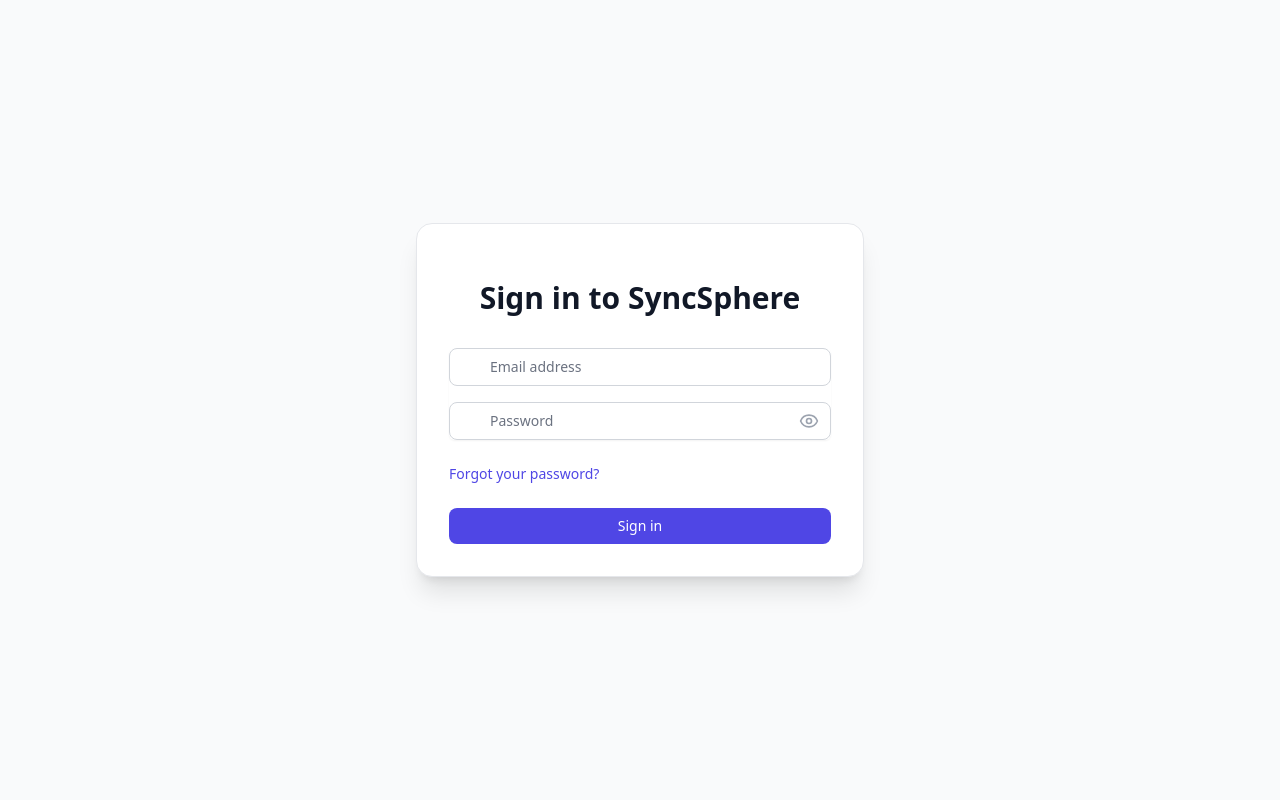
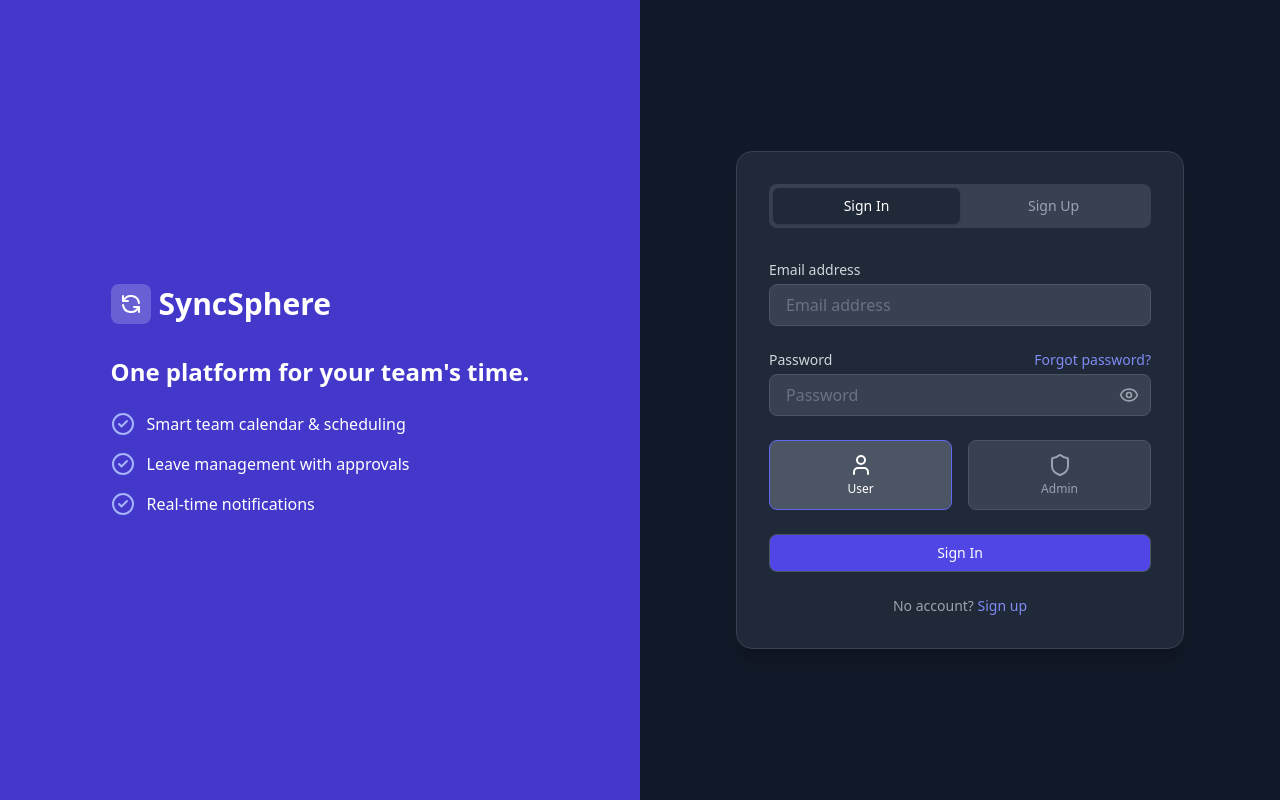
Before and after one commit to jaycoll1999/Syncsphere_frontend_2026, a React (Vite) app: page /login in a window 1280 px wide. Built offline with nearby package versions, Linux system fonts and the light colour scheme.

Commit message:
login pages

```diff
--- a/src/App.jsx
+++ b/src/App.jsx
@@ -4,7 +4,7 @@
 import 'react-toastify/dist/ReactToastify.css'
 
 // Guards
-import { ProtectedRoute, PublicRoute, AdminRoute } from './utils/roleGuard'
+import { ProtectedRoute, PublicRoute, AdminRoute } from './utils/roleGuard.jsx'
 
 // Layout
 import Layout from './components/layout/Layout'
--- a/src/pages/auth/LoginPage.jsx
+++ b/src/pages/auth/LoginPage.jsx
@@ -4,10 +4,12 @@
 import { useAuthStore } from '../../store/authStore'
 import axiosInstance from '../../api/axiosInstance'
 import { toast } from 'react-toastify'
-import { Eye, EyeOff, Lock, Mail } from 'lucide-react'
+import { Eye, EyeOff, User, Shield, CheckCircle2 } from 'lucide-react'
 import Button from '../../components/shared/Button'
 
 const LoginPage = () => {
+  const [activeTab, setActiveTab] = useState('signin')
+  const [selectedRole, setSelectedRole] = useState('user')
   const { register, handleSubmit, formState: { errors } } = useForm()
   const [showPassword, setShowPassword] = useState(false)
   const navigate = useNavigate()
@@ -17,91 +19,207 @@
   const onSubmit = async (data) => {
     setLoading(true)
     try {
-      const response = await axiosInstance.post('/auth/login', data)
+      const endpoint = activeTab === 'signin' ? '/auth/login' : '/auth/register'
+      const payload = { ...data, role: selectedRole.toUpperCase() }
+
+      const response = await axiosInstance.post(endpoint, payload)
       const { user, token } = response.data
+
+      if (selectedRole === 'admin' && user.role !== 'ADMIN') {
+        toast.error('Access denied. This login is for administrators only.')
+        setLoading(false)
+        return
+      }
+
       login(user, token)
-      toast.success('Logged in successfully!')
+      toast.success(`Logged in successfully as ${selectedRole}!`)
+
+      if (user.role === 'ADMIN') {
+        navigate('/admin')
+      } else {
         navigate('/dashboard')
+      }
     } catch (error) {
-      toast.error(error.response?.data?.message || 'Failed to login')
+      toast.error(error.response?.data?.message || 'Authentication failed')
     } finally {
       setLoading(false)
     }
   }
 
   return (
-    <div className="min-h-screen flex items-center justify-center bg-gray-50 dark:bg-gray-900 py-12 px-4 sm:px-6 lg:px-8">
-      <div className="max-w-md w-full space-y-8 bg-white dark:bg-gray-800 p-8 rounded-2xl shadow-xl border border-gray-200 dark:border-gray-700">
+    <div className="min-h-screen flex bg-gray-900 text-white">
+      {/* Left Side - Promo */}
+      <div className="hidden lg:flex lg:w-1/2 bg-indigo-700 p-12 flex-col justify-center">
+        <div className="max-w-md mx-auto">
+          <div className="flex items-center space-x-2 mb-8">
+            <div className="w-10 h-10 bg-white/20 rounded-lg flex items-center justify-center">
+              <svg className="w-6 h-6 text-white" fill="none" viewBox="0 0 24 24" stroke="currentColor">
+                <path strokeLinecap="round" strokeLinejoin="round" strokeWidth="2" d="M4 4v5h.582m15.356 2A8.001 8.001 0 004.582 9m0 0H9m11 11v-5h-.581m0 0a8.003 8.003 0 01-15.357-2m15.357 2H15" />
+              </svg>
+            </div>
+            <h1 className="text-3xl font-bold text-white">SyncSphere</h1>
+          </div>
+
+          <h2 className="text-2xl font-semibold mb-6">One platform for your team's time.</h2>
+
+          <ul className="space-y-4">
+            <li className="flex items-center space-x-3">
+              <CheckCircle2 className="h-6 w-6 text-indigo-300" />
+              <span>Smart team calendar & scheduling</span>
+            </li>
+            <li className="flex items-center space-x-3">
+              <CheckCircle2 className="h-6 w-6 text-indigo-300" />
+              <span>Leave management with approvals</span>
+            </li>
+            <li className="flex items-center space-x-3">
+              <CheckCircle2 className="h-6 w-6 text-indigo-300" />
+              <span>Real-time notifications</span>
+            </li>
+          </ul>
+        </div>
+      </div>
+
+      {/* Right Side - Form */}
+      <div className="w-full lg:w-1/2 flex items-center justify-center p-8 bg-gray-900">
+        <div className="max-w-md w-full bg-gray-800 p-8 rounded-2xl shadow-xl border border-gray-700">
+          {/* Tabs */}
+          <div className="flex bg-gray-700 rounded-lg p-1 mb-8">
+            <button
+              type="button"
+              className={`flex-1 py-2 text-sm font-medium rounded-md transition-colors ${activeTab === 'signin' ? 'bg-gray-800 text-white shadow' : 'text-gray-400 hover:text-white'}`}
+              onClick={() => setActiveTab('signin')}
+            >
+              Sign In
+            </button>
+            {selectedRole === 'user' && (
+              <button
+                type="button"
+                className={`flex-1 py-2 text-sm font-medium rounded-md transition-colors ${activeTab === 'signup' ? 'bg-gray-800 text-white shadow' : 'text-gray-400 hover:text-white'}`}
+                onClick={() => setActiveTab('signup')}
+              >
+                Sign Up
+              </button>
+            )}
+          </div>
+
+          <form className="space-y-6" onSubmit={handleSubmit(onSubmit)}>
+            {activeTab === 'signup' && (
               <div>
-          <h2 className="mt-6 text-center text-3xl font-extrabold text-gray-900 dark:text-white">
-            Sign in to SyncSphere
-          </h2>
+                <label className="block text-sm font-medium text-gray-300 mb-1">Name</label>
+                <input
+                  type="text"
+                  className="w-full px-4 py-2 bg-gray-700 border border-gray-600 rounded-lg text-white focus:outline-none focus:ring-2 focus:ring-indigo-500 focus:border-transparent"
+                  placeholder="Your Name"
+                  {...register('name', { required: activeTab === 'signup' })}
+                />
+                {errors.name && <p className="mt-1 text-xs text-red-500">Name is required</p>}
               </div>
-        <form className="mt-8 space-y-6" onSubmit={handleSubmit(onSubmit)}>
-          <div className="rounded-md shadow-sm space-y-4">
+            )}
+
             <div>
-              <label htmlFor="email" className="sr-only">Email address</label>
-              <div className="relative">
-                <div className="absolute inset-y-0 left-0 pl-3 flex items-center pointer-events-none">
-                  <Mail className="h-5 w-5 text-gray-400" />
-                </div>
+              <label className="block text-sm font-medium text-gray-300 mb-1">Email address</label>
               <input
-                  id="email"
                 type="email"
-                  autoComplete="email"
-                  className={`appearance-none rounded-lg relative block w-full px-3 py-2 pl-10 border ${errors.email ? 'border-red-500' : 'border-gray-300 dark:border-gray-600'} placeholder-gray-500 text-gray-900 dark:text-white dark:bg-gray-700 focus:outline-none focus:ring-indigo-500 focus:border-indigo-500 focus:z-10 sm:text-sm`}
+                className="w-full px-4 py-2 bg-gray-700 border border-gray-600 rounded-lg text-white focus:outline-none focus:ring-2 focus:ring-indigo-500 focus:border-transparent"
                 placeholder="Email address"
                 {...register('email', { required: 'Email is required' })}
               />
-              </div>
               {errors.email && <p className="mt-1 text-xs text-red-500">{errors.email.message}</p>}
             </div>
+
             <div>
-              <label htmlFor="password" className="sr-only">Password</label>
+              <div className="flex justify-between items-center mb-1">
+                <label className="block text-sm font-medium text-gray-300">Password</label>
+                {activeTab === 'signin' && (
+                  <Link to="/forgot-password" title="Forgot password?" className="text-sm text-indigo-400 hover:text-indigo-300">
+                    Forgot password?
+                  </Link>
+                )}
+              </div>
               <div className="relative">
-                <div className="absolute inset-y-0 left-0 pl-3 flex items-center pointer-events-none">
-                  <Lock className="h-5 w-5 text-gray-400" />
-                </div>
                 <input
-                  id="password"
                   type={showPassword ? 'text' : 'password'}
-                  autoComplete="current-password"
-                  className={`appearance-none rounded-lg relative block w-full px-3 py-2 pl-10 pr-10 border ${errors.password ? 'border-red-500' : 'border-gray-300 dark:border-gray-600'} placeholder-gray-500 text-gray-900 dark:text-white dark:bg-gray-700 focus:outline-none focus:ring-indigo-500 focus:border-indigo-500 focus:z-10 sm:text-sm`}
+                  className="w-full px-4 py-2 bg-gray-700 border border-gray-600 rounded-lg text-white focus:outline-none focus:ring-2 focus:ring-indigo-500 focus:border-transparent"
                   placeholder="Password"
                   {...register('password', { required: 'Password is required' })}
                 />
-                <div className="absolute inset-y-0 right-0 pr-3 flex items-center">
                 <button
                   type="button"
                   onClick={() => setShowPassword(!showPassword)}
-                    className="text-gray-400 hover:text-gray-500 focus:outline-none"
+                  className="absolute inset-y-0 right-0 pr-3 flex items-center text-gray-400 hover:text-white"
                 >
                   {showPassword ? <EyeOff className="h-5 w-5" /> : <Eye className="h-5 w-5" />}
                 </button>
               </div>
-              </div>
               {errors.password && <p className="mt-1 text-xs text-red-500">{errors.password.message}</p>}
             </div>
+
+            {/* Role Selection */}
+            {activeTab === 'signup' ? (
+              <div>
+                <label className="block text-sm font-medium text-gray-300 mb-1">Role</label>
+                <select
+                  className="w-full px-4 py-2 bg-gray-700 border border-gray-600 rounded-lg text-white focus:outline-none focus:ring-2 focus:ring-indigo-500 focus:border-transparent"
+                  defaultValue="user"
+                  onChange={(e) => setSelectedRole(e.target.value)}
+                >
+                  <option value="user">User</option>
+                  <option value="employee">Employee</option>
+                </select>
               </div>
+            ) : (
+              <div className="grid grid-cols-2 gap-4">
+                <button
+                  type="button"
+                  className={`flex flex-col items-center justify-center p-3 rounded-lg border transition-colors ${selectedRole === 'user' ? 'bg-gray-600 border-indigo-500 text-white' : 'bg-gray-700 border-gray-600 text-gray-400 hover:bg-gray-600'}`}
+                  onClick={() => setSelectedRole('user')}
+                >
+                  <User className="h-6 w-6 mb-1" />
+                  <span className="text-xs font-medium">User</span>
+                </button>
+                <button
+                  type="button"
+                  className={`flex flex-col items-center justify-center p-3 rounded-lg border transition-colors ${selectedRole === 'admin' ? 'bg-gray-600 border-indigo-500 text-white' : 'bg-gray-700 border-gray-600 text-gray-400 hover:bg-gray-600'}`}
+                  onClick={() => {
+                    setSelectedRole('admin')
+                    setActiveTab('signin')
+                  }}
+                >
+                  <Shield className="h-6 w-6 mb-1" />
+                  <span className="text-xs font-medium">Admin</span>
+                </button>
+              </div>
+            )}
 
-          <div className="flex items-center justify-between">
-            <div className="text-sm">
-              <Link to="/forgot-password" className="font-medium text-indigo-600 hover:text-indigo-500 dark:text-indigo-400">
-                Forgot your password?
-              </Link>
-            </div>
-          </div>
-
-          <div>
             <Button
               type="submit"
-              className="w-full justify-center"
+              className="w-full justify-center bg-gray-700 hover:bg-gray-600 text-white border border-gray-600"
               disabled={loading}
             >
-              {loading ? 'Signing in...' : 'Sign in'}
+              {loading ? 'Processing...' : activeTab === 'signin' ? 'Sign In' : 'Sign Up'}
             </Button>
+
+            {selectedRole === 'user' && (
+              <div className="text-center text-sm text-gray-400">
+                {activeTab === 'signin' ? (
+                  <>
+                    No account?{' '}
+                    <button type="button" onClick={() => setActiveTab('signup')} className="text-indigo-400 hover:text-indigo-300">
+                      Sign up
+                    </button>
+                  </>
+                ) : (
+                  <>
+                    Already have an account?{' '}
+                    <button type="button" onClick={() => setActiveTab('signin')} className="text-indigo-400 hover:text-indigo-300">
+                      Sign in
+                    </button>
+                  </>
+                )}
               </div>
+            )}
           </form>
+        </div>
       </div>
     </div>
   )
```
Lines whose indentation alone changed are shown as unchanged.
